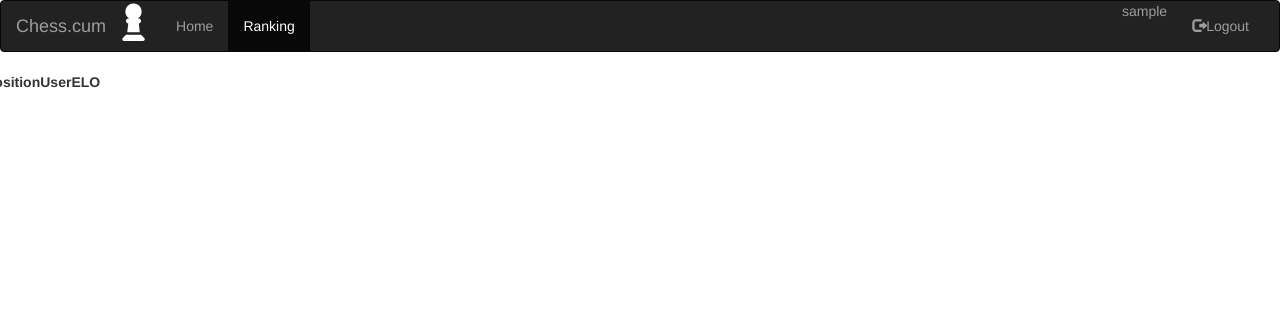
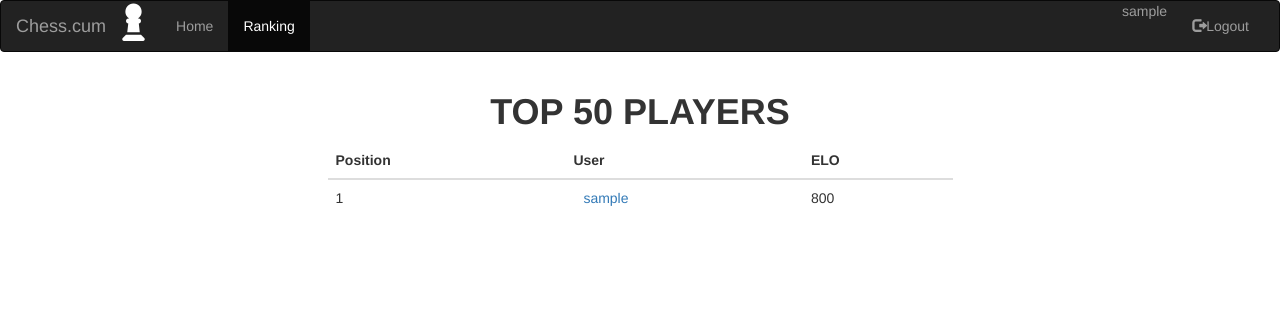
Before and after one commit to El69Man/Chess-Online, a PHP site: page /ranking.php in a window 1280 px wide. Shown: the top 312 px of the page. Run offline with PHP 8.4, Linux system fonts and the light colour scheme; the visitor is signed in with stand-in values (Sample User, id 1); lists and menus that the app fills with data are empty; some libraries are stand-ins or nearby versions.

Commit message:
Hecho el ranking y solucionado errores menores

```diff
--- a/sprint1/ranking.php
+++ b/sprint1/ranking.php
@@ -35,11 +35,9 @@
     $user_data = mysqli_fetch_assoc($result);
     }
     //Aqui creem la llista de tots els usuaris ordenats per elo,
-    $listar_usuarios = mysqli_query($connex, "SELECT TOP 100 * FROM usuario ORDER BY elo ASC");
-    $usuario = mysqli_fetch_assoc($listar_usuarios);
+    $query2 = "SELECT * FROM usuario ORDER BY elo DESC LIMIT 50";
+    $listar_usuarios = mysqli_query($connex, $query2);
 
-    //Variable para limpiar codigo
-    $perfil_usuario = '<a href="perfil.php?username=<?php echo $usuario["username"]?>" style="padding: 0px;padding-right: 10px;"><span class="glyphicon"></span><img style="max-width: 50px;margin-right: 10px;" src="<?php echo $usuario["imagen"]?>"><?php echo $usuario["username"]?></a>';
 ?>
  <div id="container">
     <nav class="navbar navbar-inverse">
@@ -73,22 +71,34 @@
         </div>
     </nav>
     <div class="row">
-        <div id="ranking">
-            <table>
-                <tr>
-                    <th>Position</th>
-                    <th>User</th>
-                    <th>ELO</th>
-                </tr>
+        <div class="col-sm-6 col-sm-offset-3 col-md-6 col-md-offset-3 col-lg-6 col-lg-offset-3 col-xs-6 col-xs-offset-3">
+            <h1 style="text-align: center"><strong>TOP 50 PLAYERS</strong></h1>
+            <table class="table">
+                <thead class="thead-dark">
+                    <tr>
+                        <th>Position</th>
+                        <th>User</th>
+                        <th>ELO</th>
+                    </tr>
+                </thead>
+                <tbody>
                 <?php
                 $suma =1;
-                    while ($usuario = mysqli_fetch_assoc($listar_usuarios)) {
-                        echo"<tr><td>".$suma."</td>";
-                        echo "<td>". $perfil_usuario."</td>";
-                        echo "<td>".$usuario["elo"]."</td></tr>";
+
+                if ($listar_usuarios) {
+                    while($row = mysqli_fetch_array($listar_usuarios, MYSQLI_ASSOC)){
+                        echo"<tr><td>" . $suma . "</td>";
+                        //echo "<td>". $perfil_usuario . "</td>";
+                        echo "<td><a href='perfil.php?username=" . $row['username'] . "'><span class='glyphicon'></span><img style='max-width: 50px;margin-right: 10px;' src='". $row['imagen'] ."'>" . $row['username'] ."</a></td>";
+                        echo "<td>". $row["elo"] ."</td></tr>";
                         $suma = $suma +1;
                     }
+                }
+                else {
+                    echo "Error: " . mysqli_error($connex);
+                }
                 ?>
+                </tbody>
             </table>
         </div>
     </div>
```
Also changed, not shown: sprint1/perfil.php (+15 -3 lines), sprint1/img/pruebaimg.jpg (added).
